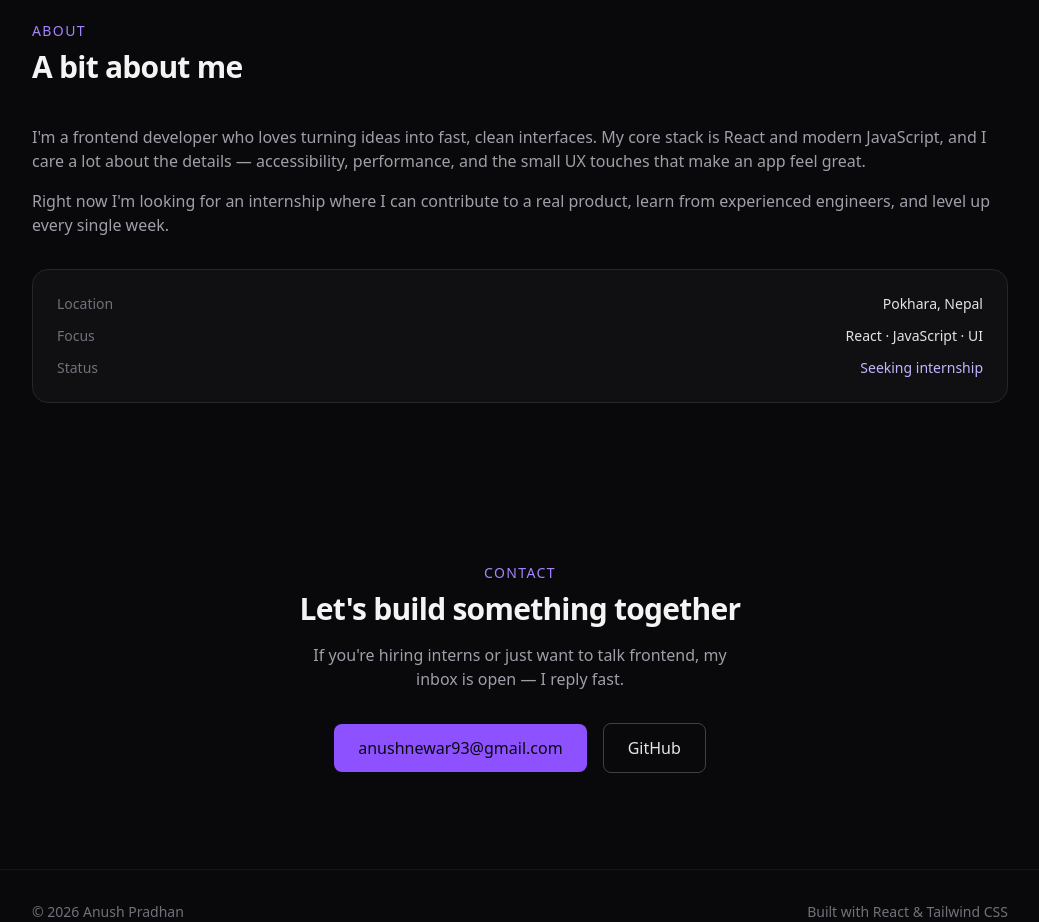
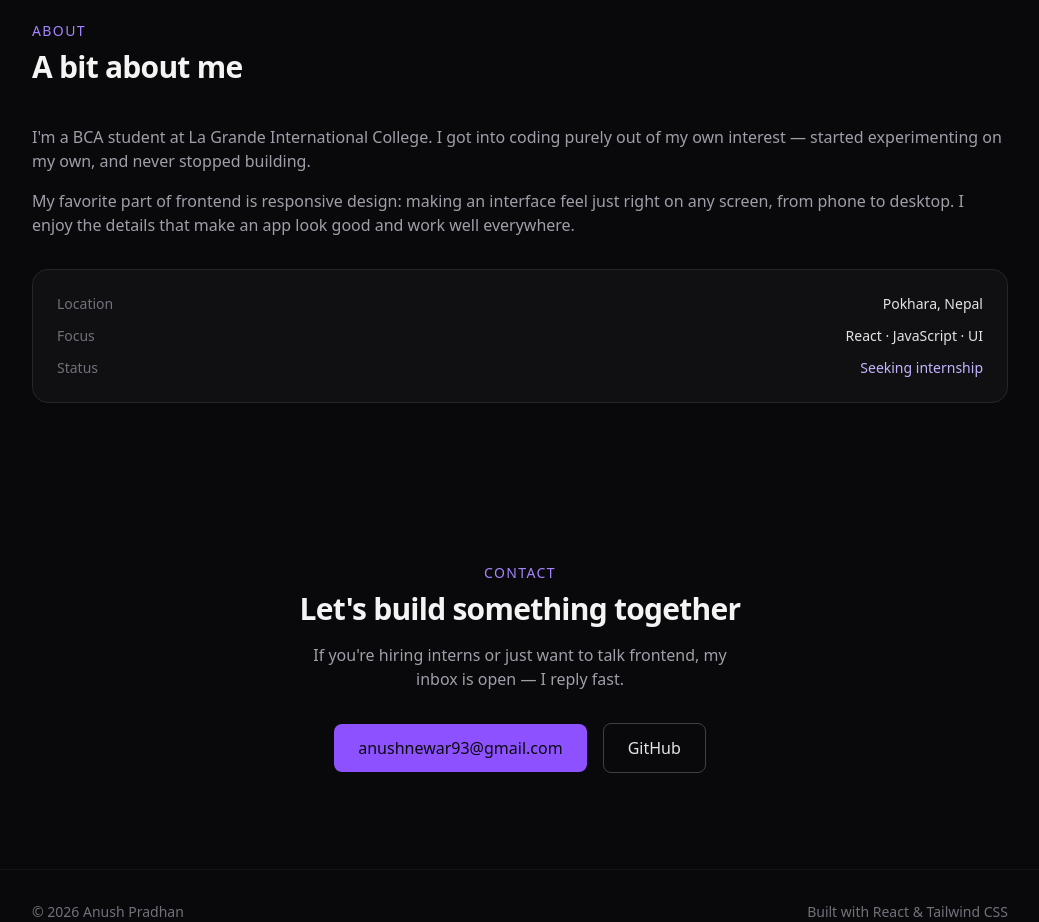
Before and after one commit to newaar93/Portfolio, a React (Vite) app: page / in a window 1280 px wide. Shown: the part 2220-3142 px from the top of the page, without its empty margins (120-1159 px from the left). Built offline with nearby package versions, Linux system fonts and the light colour scheme.

Commit message:
About section in my own word

```diff
--- a/src/components/About.jsx
+++ b/src/components/About.jsx
@@ -10,17 +10,18 @@ export default function About() {
 
       <div className="mt-10 grid gap-8 md:grid-cols-[1.5fr,1fr]">
         <div className="space-y-4 text-zinc-400">
-          <p>
-            I&apos;m a frontend developer who loves turning ideas into fast,
-            clean interfaces. My core stack is React and modern JavaScript, and
-            I care a lot about the details — accessibility, performance, and
-            the small UX touches that make an app feel great.
+                    <p>
+            I&apos;m a BCA student at La Grande International College. I got
+            into coding purely out of my own interest — started experimenting
+            on my own, and never stopped building.
           </p>
           <p>
-            Right now I&apos;m looking for an internship where I can contribute
-            to a real product, learn from experienced engineers, and level up
-            every single week.
+            My favorite part of frontend is responsive design: making an
+            interface feel just right on any screen, from phone to desktop. I
+            enjoy the details that make an app look good and work well
+            everywhere.
           </p>
+
         </div>
 
         <dl className="space-y-3 rounded-2xl border border-zinc-800 bg-zinc-900/50 p-6 text-sm">
```
